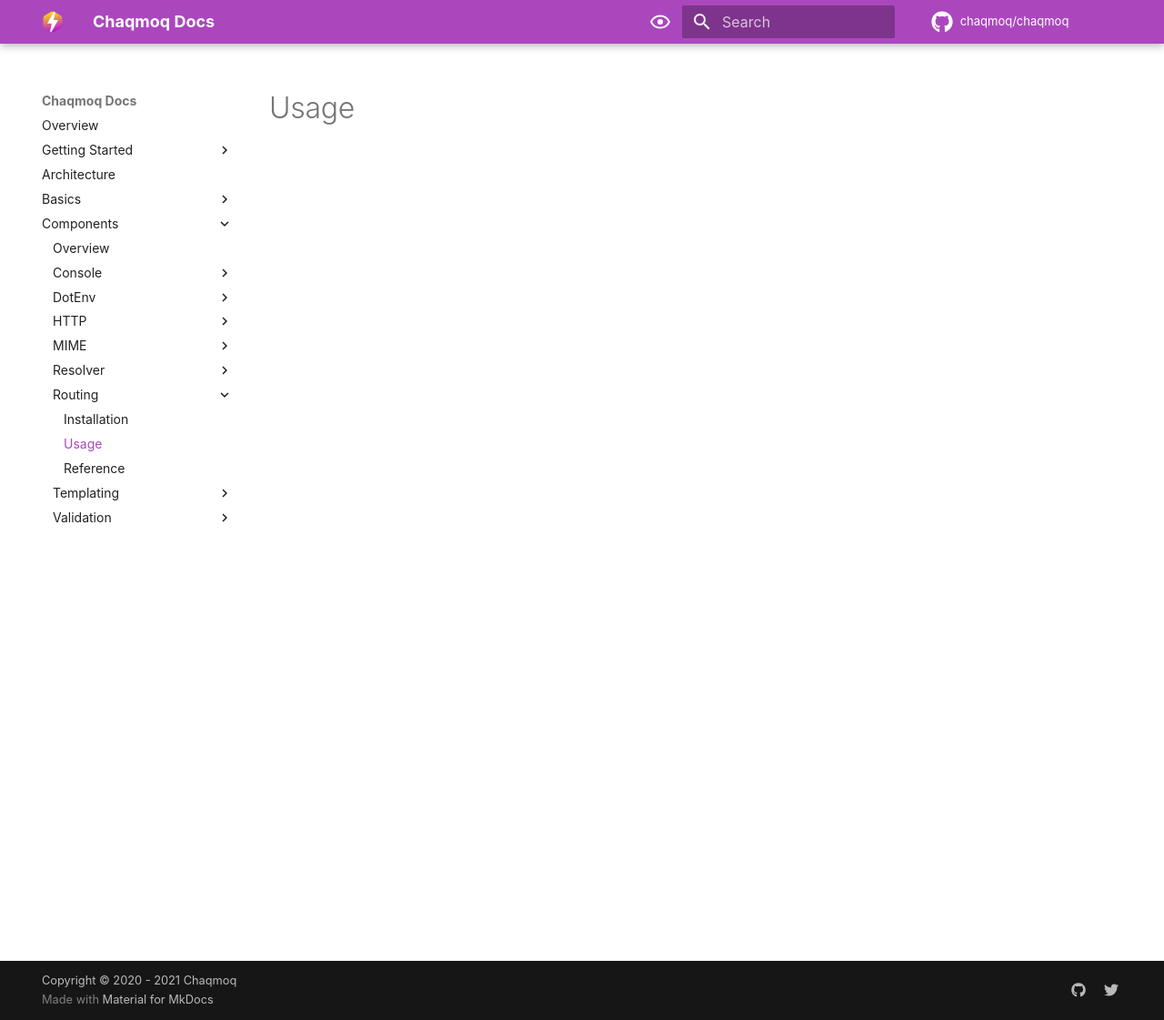
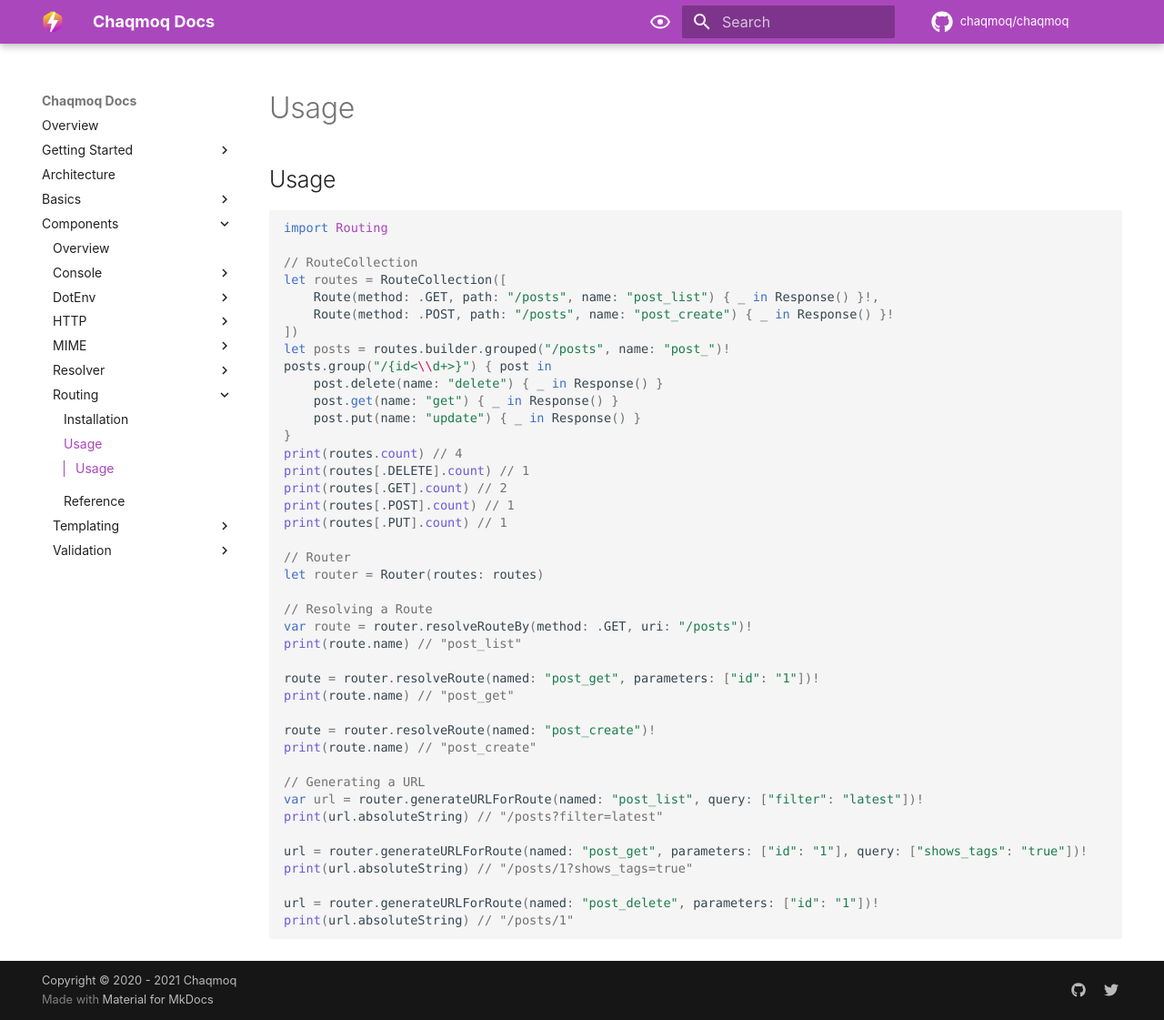
Before and after one commit to chaqmoq/docs, an MkDocs documentation site: the page built from docs/components/routing/usage.md, in a window 1280 px wide and 1121 px high. Shown: the whole window at 91% size. Built offline with MkDocs 1.6.1 and Material for MkDocs 9.7.7, drawn with Linux system fonts in a browser that asks for light colours; comment, search, counter and statistics services are not loaded; the version menu is left out.

Commit message:
Update documentation for Routing package

````diff
--- a/docs/components/routing/usage.md
+++ b/docs/components/routing/usage.md
@@ -1 +1,45 @@
-# Usage
+## Usage
+
+```swift
+import Routing
+
+// RouteCollection
+let routes = RouteCollection([
+    Route(method: .GET, path: "/posts", name: "post_list") { _ in Response() }!,
+    Route(method: .POST, path: "/posts", name: "post_create") { _ in Response() }!
+])
+let posts = routes.builder.grouped("/posts", name: "post_")!
+posts.group("/{id<\\d+>}") { post in
+    post.delete(name: "delete") { _ in Response() }
+    post.get(name: "get") { _ in Response() }
+    post.put(name: "update") { _ in Response() }
+}
+print(routes.count) // 4
+print(routes[.DELETE].count) // 1
+print(routes[.GET].count) // 2
+print(routes[.POST].count) // 1
+print(routes[.PUT].count) // 1
+
+// Router
+let router = Router(routes: routes)
+
+// Resolving a Route
+var route = router.resolveRouteBy(method: .GET, uri: "/posts")!
+print(route.name) // "post_list"
+
+route = router.resolveRoute(named: "post_get", parameters: ["id": "1"])!
+print(route.name) // "post_get"
+
+route = router.resolveRoute(named: "post_create")!
+print(route.name) // "post_create"
+
+// Generating a URL
+var url = router.generateURLForRoute(named: "post_list", query: ["filter": "latest"])!
+print(url.absoluteString) // "/posts?filter=latest"
+
+url = router.generateURLForRoute(named: "post_get", parameters: ["id": "1"], query: ["shows_tags": "true"])!
+print(url.absoluteString) // "/posts/1?shows_tags=true"
+
+url = router.generateURLForRoute(named: "post_delete", parameters: ["id": "1"])!
+print(url.absoluteString) // "/posts/1"
+```
````
